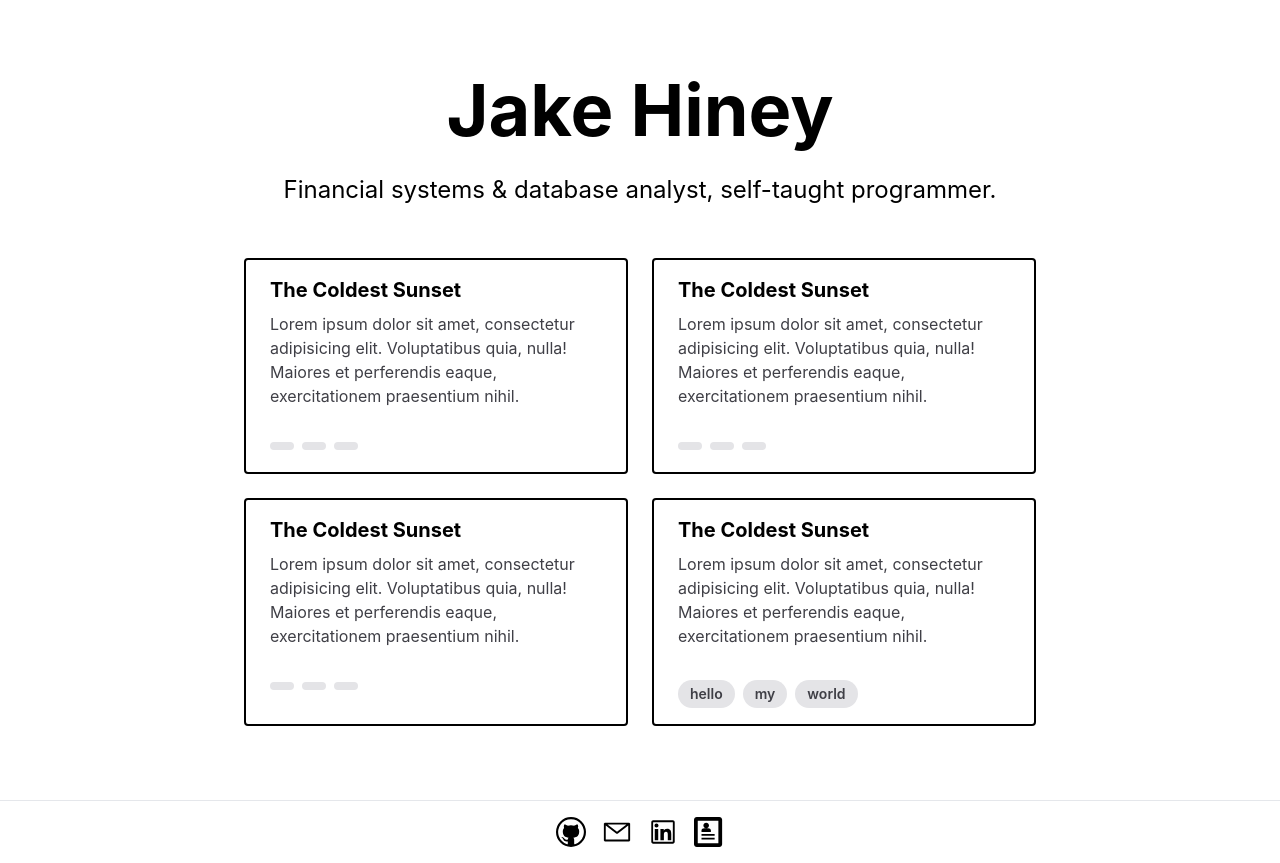
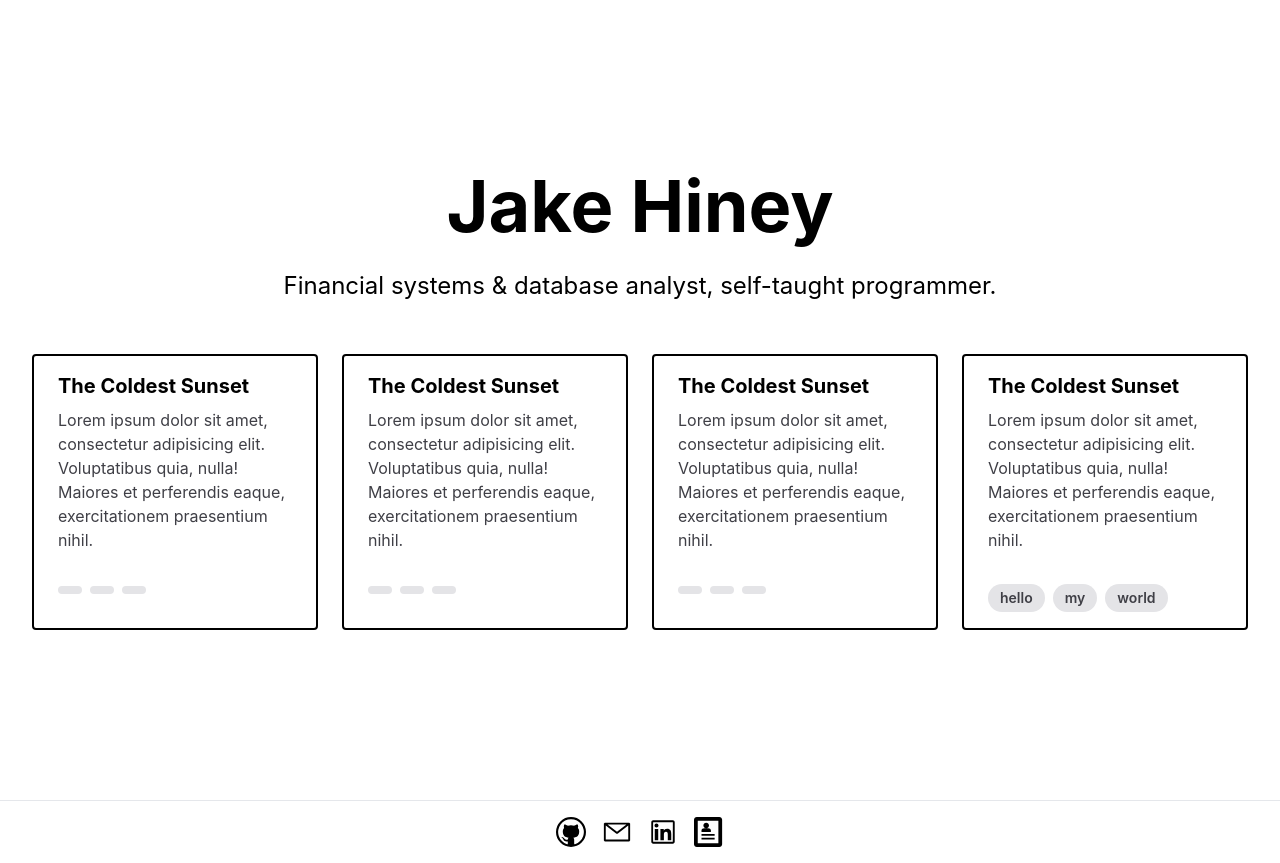
Before and after one commit to jhiney/personal-website, a Next.js app: page / in a window 1280 px wide. Built offline with nearby package versions, Linux system fonts and the light colour scheme.

Commit message:
slight re-design

```diff
--- a/components/card.js
+++ b/components/card.js
@@ -1,6 +1,6 @@
 export default function Card(props) {
 	return (
-		<div className="max-w-sm rounded overflow-hidden border-2 border-black dark:border-zinc-200">
+		<div className="max-w-sm rounded overflow-hidden border-2 border-black dark:border-zinc-200 dark:hover:border-cyan-600">
 			<div className="px-6 py-4">
 				<div className="font-bold text-xl mb-2 dark:text-white">The Coldest Sunset</div>
 				<p className="text-zinc-700 text-base dark:text-zinc-200">
--- a/components/footer.js
+++ b/components/footer.js
@@ -6,7 +6,7 @@
 	return (
 		<div className="flex flex-1 justify-center items-center border-t border-gray-200 p-4 text-xl font-semibold">
 			<div className="grid grid-cols-4 gap-4 ">
-				<IconContext.Provider value={{  size: "1.5em" }}>
+				<IconContext.Provider value={{ size: "1.5em" }}>
 					<VscGithub />
 					<VscMail />
 					<AiOutlineLinkedin />
@@ -14,5 +14,5 @@
 				</IconContext.Provider>
 			</div>
 		</div>
-  )
+	);
 }
--- a/pages/index.js
+++ b/pages/index.js
@@ -5,7 +5,7 @@
 
 export default function Home() {
 	return (
-		<div className="bg-white dark:bg-zinc-800 text-black dark:text-white">
+		<div className="bg-white dark:bg-gradient-to-b from-slate-900 via-gray-900 to-zinc-900 text-black dark:text-white">
 			<Head>
 				<title>Jake Hiney</title>
 				<meta name="description" content="Generated by create next app" />
@@ -16,7 +16,7 @@
 				<p className="text-center text-2xl p-8 leading-6">
 					Financial systems & database analyst, self-taught programmer.
 				</p>
-				<div className="grid grid-cols-2 gap-6 pt-6">
+				<div className="grid lg:grid-cols-4 gap-6 pt-6 sm:grid-cols-1 md:grid-cols-2">
 					<Card />
 					<Card />
 					<Card />
```
Lines whose indentation alone changed are shown as unchanged.
